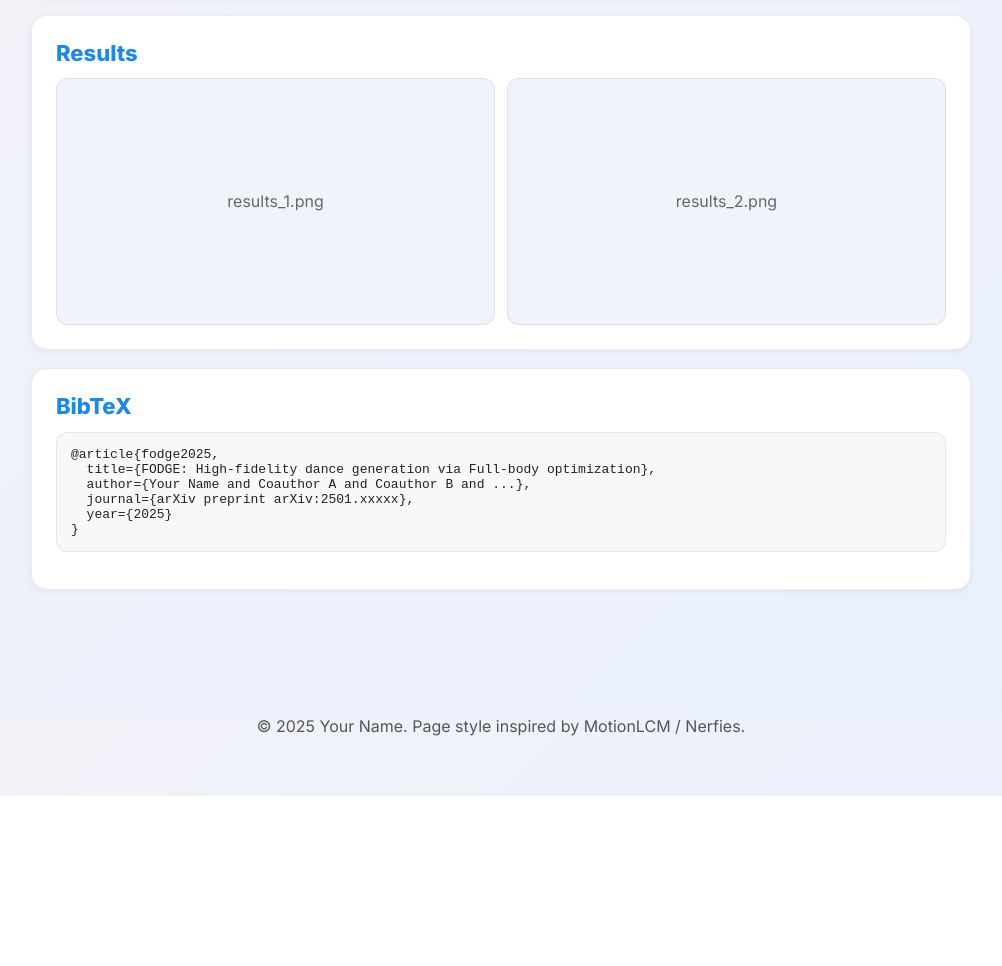
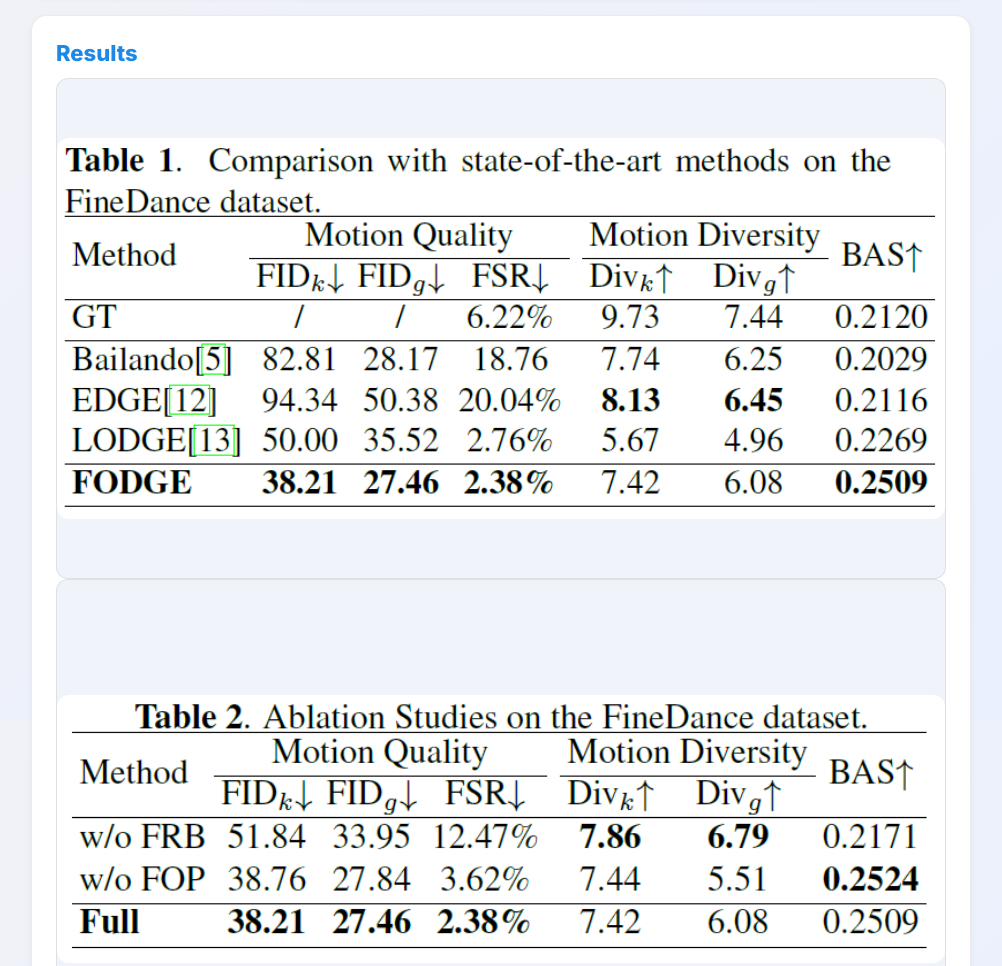
Before and after one commit to YCCCCM/FODGE-page, a plain HTML site: page index.html in a window 1280 px wide. Shown: the part 1681-2647 px from the top of the page, without its empty margins (139-1141 px from the left). Before the commit the page ends 2477 px from the top, so only its background shows below. Drawn offline with Linux system fonts and the light colour scheme.

Commit message:
Update index.html

```diff
--- a/index.html
+++ b/index.html
@@ -86,9 +86,10 @@
 
       <section id="results">
         <h2>Results</h2>
-        <div class="grid two">
-          <div class="image">results_1.png</div>
-          <div class="image">results_2.png</div>
+        <div class="image"><img src="result1.png" alt="Result 1" style="width:100%; border-radius:12px;" /></div>
+        <div class="image"><img src="result2.png" alt="Result 2" style="width:100%; border-radius:12px;" /></div>
+        <div class="poster">
+          <embed src="vis.pdf" type="application/pdf" width="100%" height="600px" style="border-radius:12px; border:1px solid var(--border);" />
         </div>
       </section>
 
```
